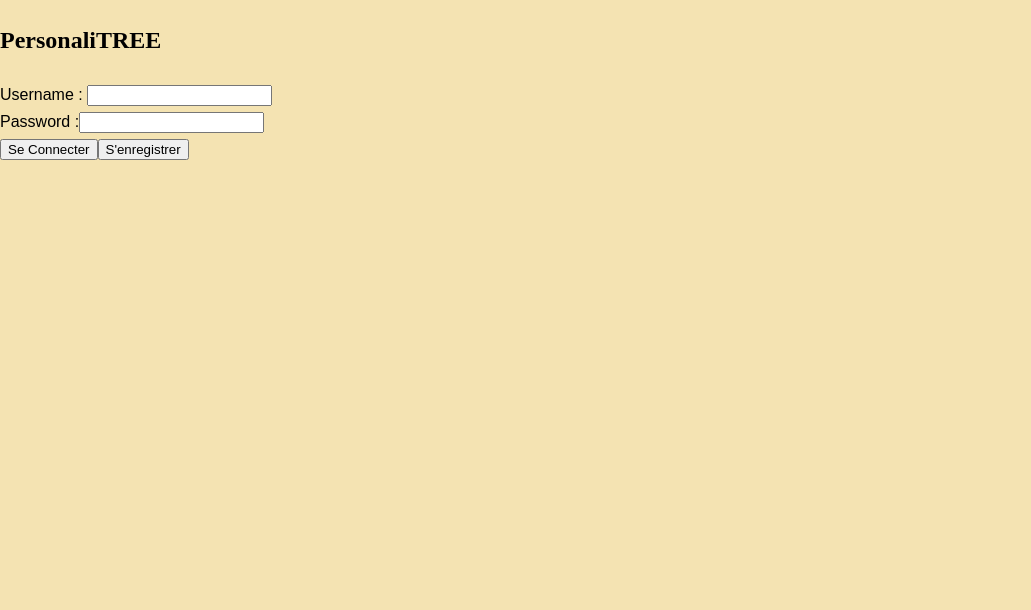
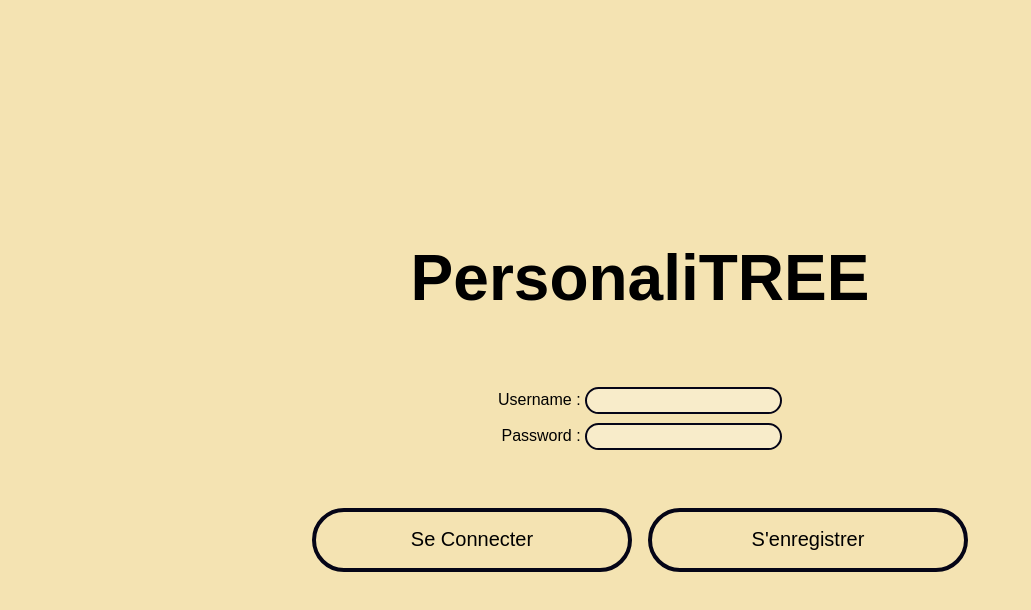
Before and after one commit to XamTV/Protojam-team-B, a React (Vite) app in the folder client/: page / in a window 1280 px wide. Shown: the top 610 px of the page, without its empty margins (0-1031 px from the left). Built offline with nearby package versions, Linux system fonts and the light colour scheme; a web font is replaced by a local one.

Commit message:
Css login page

```diff
--- a/client/src/pages/Login.jsx
+++ b/client/src/pages/Login.jsx
@@ -1,6 +1,8 @@
-import axios from "axios";
 import { useState } from "react";
 import { Link } from "react-router-dom";
+import axios from "axios";
+
+import "../style/Login.scss";
 
 function Login() {
   const [username, setUsername] = useState("");
@@ -23,6 +25,7 @@ function Login() {
   return (
     <section className="LoginComponent">
       <h1>PersonaliTREE</h1>
+      <div className="champs">
         <form className="username">
           <label htmlFor="username">Username : </label>
           <input
@@ -36,7 +39,7 @@ function Login() {
           />
         </form>
         <form className="password">
-        <label htmlFor="pass">Password :</label>
+          <label htmlFor="pass">Password : </label>
           <input
             className="profile-input"
             type="password"
@@ -47,6 +50,8 @@ function Login() {
             required
           />
         </form>
+      </div>
+      <div className="buttonsConnect">
         <Link to="/team">
           <button
             type="button"
@@ -77,6 +82,7 @@ function Login() {
             S'enregistrer
           </button>
         </Link>
+      </div>
     </section>
   );
 }
--- a/client/src/style/App.scss
+++ b/client/src/style/App.scss
@@ -24,7 +24,8 @@ h1 {
   font-family: "Judson", serif;
 }
 
-.NavbarComponent h1 {
+.NavbarComponent h1,
+.LoginComponent h1 {
   font-family: "Rubik Broken Fax", sans-serif;
 }
 
--- /dev/null
+++ b/client/src/style/Login.scss
@@ -0,0 +1,59 @@
+.LoginComponent {
+  display: flex;
+  flex-direction: column;
+  justify-content: center;
+  align-items: center;
+  height: 100vh;
+  h1 {
+    font-size: 4rem;
+  }
+  .champs {
+    display: flex;
+    flex-direction: column;
+    align-items: end;
+    gap: 0.5rem;
+    input {
+      background-color: #ffffff50;
+      border: 2px solid #050517;
+      border-radius: 25px;
+      padding: 0.25rem 0.5rem;
+    }
+  }
+  .buttonsConnect {
+    display: flex;
+    justify-content: center;
+    gap: 1rem;
+    margin: 3rem 0;
+    button {
+      margin: 0 5px;
+      width: 20rem;
+      height: 4rem;
+      font-size: 1.25rem;
+      background: none;
+      border: 4px #050517 solid;
+      border-radius: 100px;
+      margin: 10px 0;
+    }
+    button:hover {
+      cursor: pointer;
+      box-shadow:
+        7px 7px 14px #ffffff50,
+        -7px -7px 14px #ffffff50;
+    }
+  }
+}
+
+@media screen and (max-width: 640px) {
+  .LoginComponent {
+    h1 {
+      font-size: 2rem;
+    }
+    .buttonsConnect {
+      flex-direction: column;
+      align-items: center;
+      button {
+        width: 16rem;
+      }
+    }
+  }
+}
--- a/client/src/style/Result.scss
+++ b/client/src/style/Result.scss
@@ -6,6 +6,7 @@
   div {
     width: 100%;
     height: 500px;
+    max-height: 50vh;
     overflow: hidden;
     display: flex;
     align-items: center;
```
Lines whose indentation alone changed are shown as unchanged.
